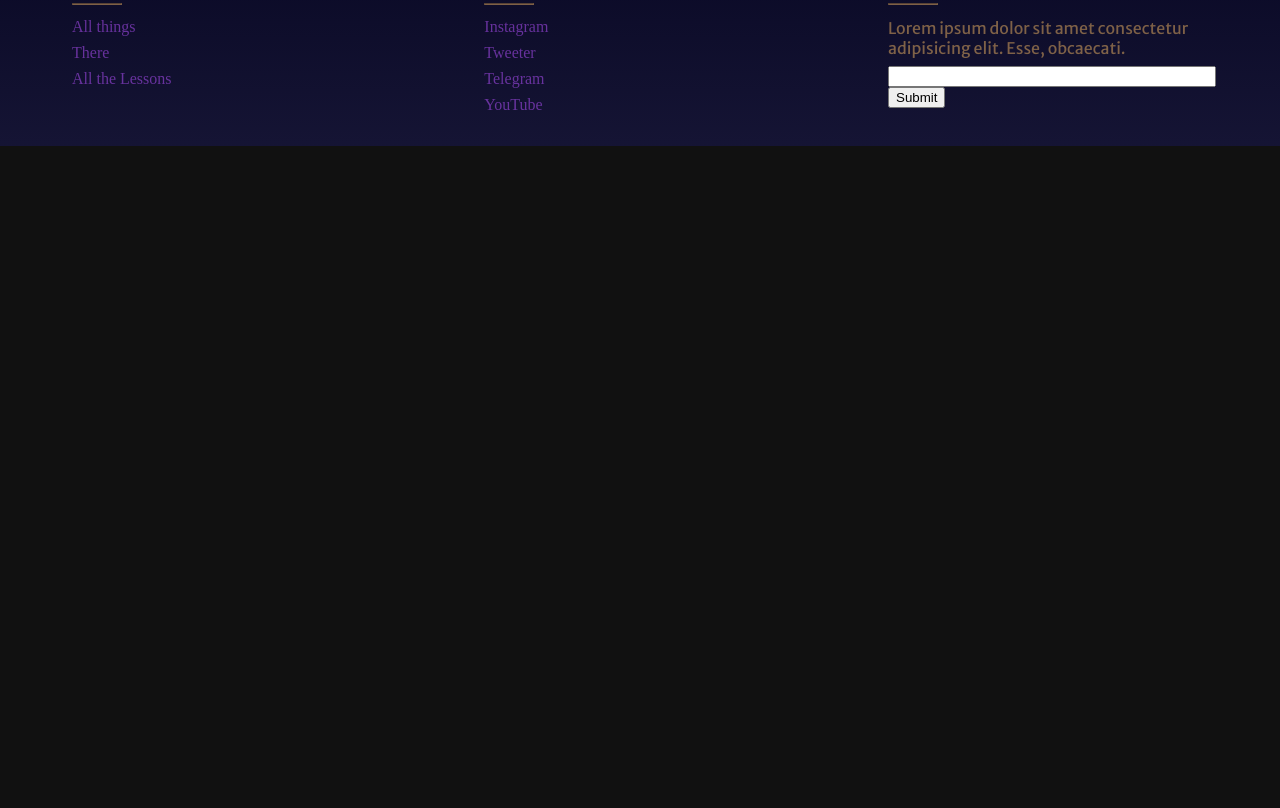
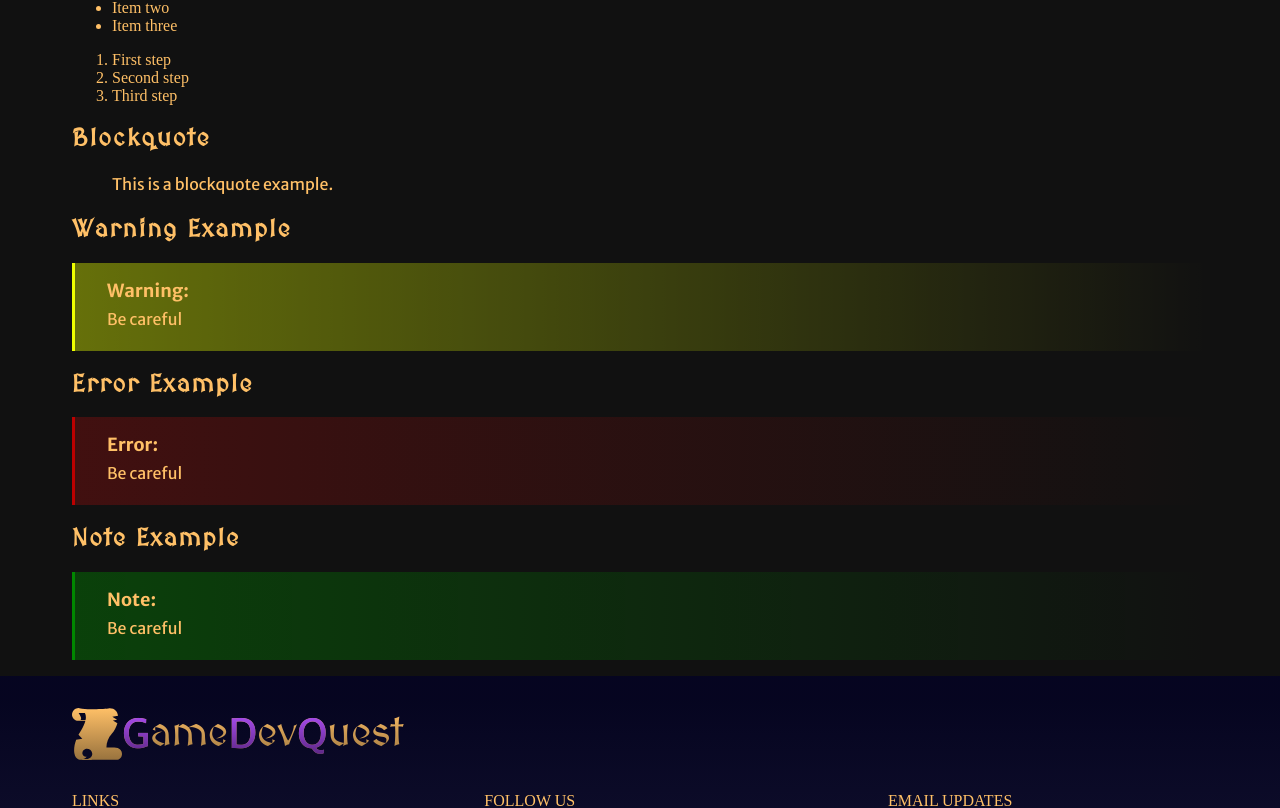
Before and after one commit to alithegreat74/GameDevQuest-Client, a Next.js app: page /lesson in a window 1280 px wide. Shown: the part 1096-1904 px from the top of the page. Before the commit the page ends 1242 px from the top, so only its background shows below. Built offline with nearby package versions, Linux system fonts and the light colour scheme.

Commit message:
#34 made the react markdown render components and raw html

```diff
--- a/lib/refreshSession.ts
+++ b/lib/refreshSession.ts
@@ -3,7 +3,7 @@ import { API_URL } from "./config";
 
 export default async function refreshSession():Promise<boolean>{
     try{
-        axios.get(`${API_URL()}/refreshsession`, {withCredentials:true});
+        await axios.get(`${API_URL()}/refreshsession`, {withCredentials:true});
         return true;
     }
     catch{
--- a/package.json
+++ b/package.json
@@ -14,7 +14,8 @@
     "next-images": "^1.8.5",
     "react": "^19.0.0",
     "react-dom": "^19.0.0",
-    "react-markdown": "^10.1.0"
+    "react-markdown": "^10.1.0",
+    "rehype-raw": "^7.0.0"
   },
   "devDependencies": {
     "@eslint/eslintrc": "^3",
--- /dev/null
+++ b/src/app/components/MarkdownCards.css
@@ -0,0 +1,32 @@
+aside.note {
+  box-sizing: border-box;
+  border-left: 3px solid #080;
+  padding: 1rem 2rem 1rem;
+  background-image: linear-gradient(90deg, #0806 0%, #0800 100%);
+  & > span {
+    font-size: 18px;
+    font-weight: bold;
+  }
+}
+
+aside.warning {
+  box-sizing: border-box;
+  border-left: 3px solid rgb(238, 255, 0);
+  padding: 1rem 2rem 1rem;
+  background-image: linear-gradient(90deg, rgba(229, 255, 0, 0.4) 0%, #0800 100%);
+  & > span {
+    font-size: 18px;
+    font-weight: bold;
+  }
+}
+
+aside.error {
+  box-sizing: border-box;
+  border-left: 3px solid rgb(189, 0, 0);
+  padding: 1rem 2rem 1rem;
+  background-image: linear-gradient(90deg, rgba(138, 14, 14, 0.4) 0%, #0800 100%);
+  & > span {
+    font-size: 18px;
+    font-weight: bold;
+  }
+}
--- /dev/null
+++ b/src/app/components/MarkdownCards.tsx
@@ -0,0 +1,44 @@
+import React, { ReactNode } from "react";
+import './MarkdownCards.css'
+
+export interface Props{
+    children:ReactNode
+}
+export const Note=({children}:Props)=>{
+    return(
+        <>
+            <aside className="note">
+                <span>Note:</span>
+                <div className="text_read">
+                    {children}
+                </div>
+            </aside>
+        </>
+    )
+}
+
+export const Warning=({children}:Props)=>{
+    return(
+        <>
+            <aside className="warning">
+                <span>Warning:</span>
+                <div className="text_read">
+                    {children}
+                </div>
+            </aside>
+        </>
+    )
+}
+
+export const Error=({children}:Props)=>{
+    return(
+        <>
+            <aside className="error">
+                <span>Error:</span>
+                <div className="text_read">
+                    {children}
+                </div>
+            </aside>
+        </>
+    )
+}
--- a/src/app/lesson/page.tsx
+++ b/src/app/lesson/page.tsx
@@ -1,23 +1,41 @@
 'use client';
-import React, { useEffect, useState } from "react";
+import React, { useEffect, useState, ReactNode } from "react";
 import Header from "../components/Header";
 import SeparatorLine from "../components/SeparatorLine";
-import ReactMarkdown from "react-markdown";
-
+import ReactMarkdown, {Components} from "react-markdown";
+import Image from "next/image";
 import "./lesson.css";
 import Footer from "@/app/components/Footer";
 import { useSearchParams } from "next/navigation";
 import axios from "axios";
 import { API_URL } from "../../../lib/config";
 import refreshSession from "../../../lib/refreshSession";
-
+import rehypeRaw from "rehype-raw";
+import { Warning, Note, Error, Props } from "../components/MarkdownCards";
 type LessonDto = {
   id:number,
   title: string,
   description: string,
 }
-
+interface CustomComponents extends Components {
+  warning?: React.ComponentType<{ children?: React.ReactNode }>;
+  note?: React.ComponentType<{ children?: React.ReactNode }>;
+  error?: React.ComponentType<{ children?: React.ReactNode }>;
+}
 const Lesson = () => {
+  const markdownComponents: CustomComponents = {
+  img: ({ node, ...props }) => (
+    <img {...props} style={{ maxWidth: "100%", height: "auto" }} />
+  ),
+  iframe: ({ node, ...props }) => (
+    <div style={{ display: "flex", justifyContent: "center" }}>
+      <iframe {...props} style={{ aspectRatio: "16 / 9", border: 0 }} />
+    </div>
+  ),
+  warning: ({ children }) => <Warning>{children}</Warning>,
+  note: ({ children }) => <Note>{children}</Note>,
+  error: ({ children }) => <Error>{children}</Error>,
+};
   const useServerData:boolean=false;
   const searchParams = useSearchParams();
   const lessonId = searchParams.get('id');
@@ -54,27 +72,19 @@ const Lesson = () => {
   useEffect(()=>{
     getDataFromServer();
   },[lessonId])
-
-
   return (
     <>
       <Header />
       <SeparatorLine text={!useServerData?"Lesson 1":pageData!==null?pageData.title:"invalid title"} />
       <main>
         <ReactMarkdown
-          components={{
-            img: ({node, ...props}) => (
-              <img
-                {...props}
-                style={{ maxWidth: "100%", height: "auto" }}
-              />
-            ),
-          }}
+          rehypePlugins={[rehypeRaw]}
+          components={markdownComponents}
         >
           {
             useServerData?
               pageData!==null?pageData.description:"Error while getting data from server":
-              `# Lorem Ipsum\n\nLorem ipsum dolor sit amet, consectetur adipiscing elit. Sed do eiusmod tempor incididunt ut labore et dolore magna aliqua.  \nUt enim ad minim veniam, quis nostrud exercitation ullamco laboris nisi ut aliquip ex ea commodo consequat.  \n\n## Subheading\n\n![Sample Image](/Lesson1.jpg)\n\nDuis aute irure dolor in reprehenderit in voluptate velit esse cillum dolore eu fugiat nulla pariatur.  \nExcepteur sint occaecat cupidatat non proident, sunt in culpa qui officia deserunt mollit anim id est laborum.\n\n- Item one\n- Item two\n- Item three\n\n1. First step\n2. Second step\n3. Third step\n\n**Bold text** and *italic text* for emphasis.\n\n> This is a blockquote example.`
+              `# Markdown Example Block\n\nThis is a paragraph explaining the content. You can write **bold text** and *italic text* here.  \n\n## Image Example\n\n![Sample Image](/Lesson1.jpg)\n\n## Video Example\n\n<iframe width=\"560\" height=\"315\" src=\"https://www.youtube.com/embed/dQw4w9WgXcQ\" \ntitle=\"YouTube video player\" frameborder=\"0\" allow=\"accelerometer; autoplay; \nclipboard-write; encrypted-media; gyroscope; picture-in-picture\" allowfullscreen></iframe>\n\n## Lists\n\n- Item one\n- Item two\n- Item three\n\n1. First step\n2. Second step\n3. Third step\n\n## Blockquote\n\n> This is a blockquote example.\n\n## Warning Example\n<Warning>Be careful</Warning>\n\n## Error Example\n<Error>Be careful</Error>\n\n## Note Example\n<Note>Be careful</Note>`
           }
         </ReactMarkdown>
       </main>
```
Also changed, not shown: src/app/test/page.tsx (+0 -1 lines), 1 other file (tests, documents, lock files or other folders).
